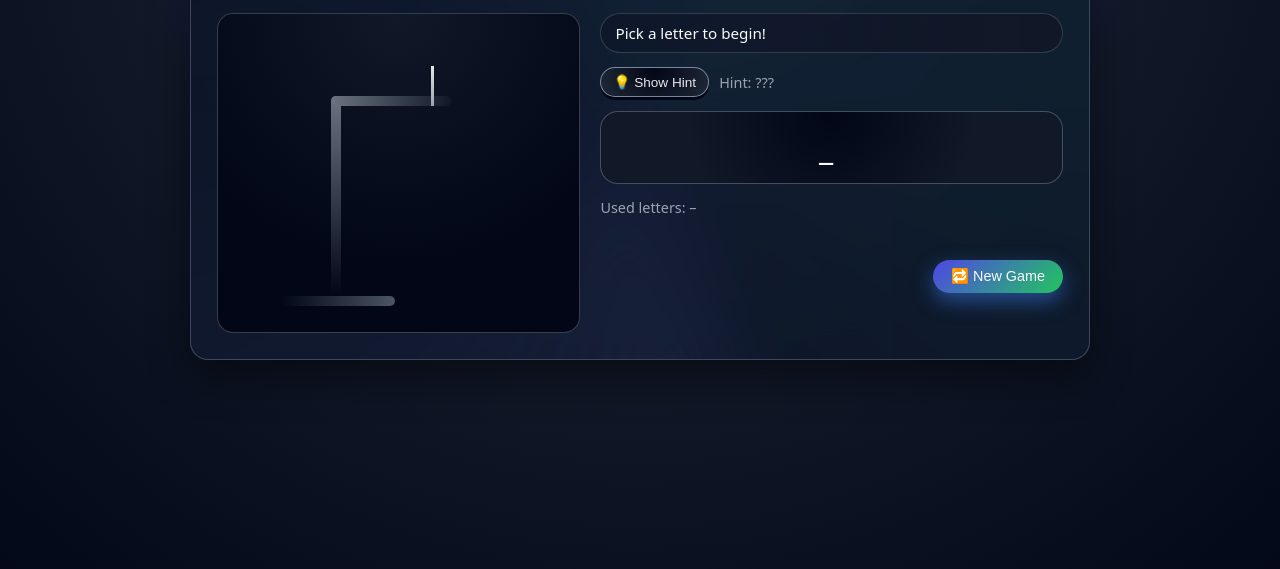
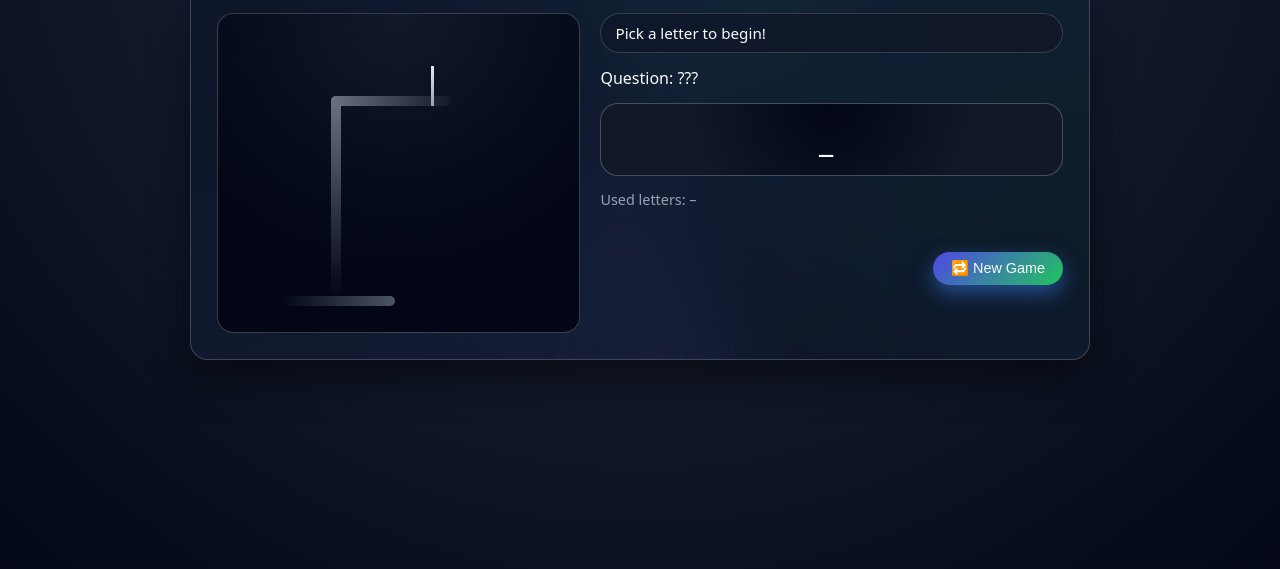
Before and after one commit to MadHatterMatt56/quizy-game, a plain HTML site: page index.html in a window 1280 px wide. Shown: the part 151-720 px from the top of the page. Drawn offline with Linux system fonts and the light colour scheme.

Commit message:
Update index.html

```diff
--- a/index.html
+++ b/index.html
@@ -45,14 +45,15 @@
       </div>
 
       <div class="right-panel">
+
         <div id="status" class="status">
           Pick a letter to begin!
         </div>
-        <div class="hint-row">
-  <button id="hintBtn" class="btn-secondary">💡 Show Hint</button>
-  <span id="hintText" class="hint-text">Hint: ???</span>
-</div>
 
+        <!-- NEW QUESTION HINT AREA -->
+        <div id="questionHint" class="question-hint">
+          Question: ???
+        </div>
 
         <div id="wordDisplay" class="word-display">
           _
@@ -71,7 +72,7 @@
     </div>
   </div>
 
-  <!-- Sound effects (add your own .mp3/.wav files in /sounds/) -->
+  <!-- Sound effects -->
   <audio id="sfx-correct" src="sounds/correct.mp3" preload="auto"></audio>
   <audio id="sfx-wrong" src="sounds/wrong.mp3" preload="auto"></audio>
   <audio id="sfx-win" src="sounds/win.mp3" preload="auto"></audio>
```
